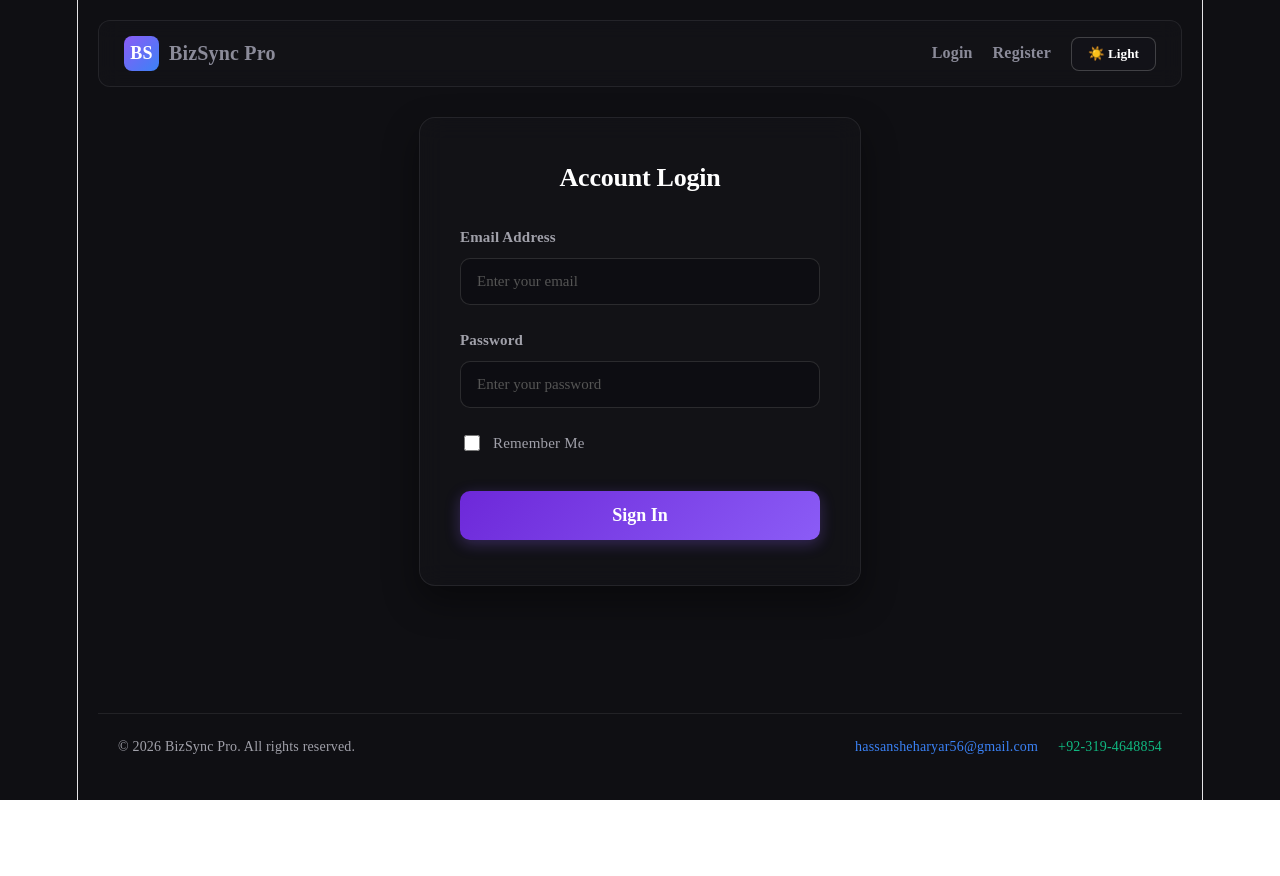
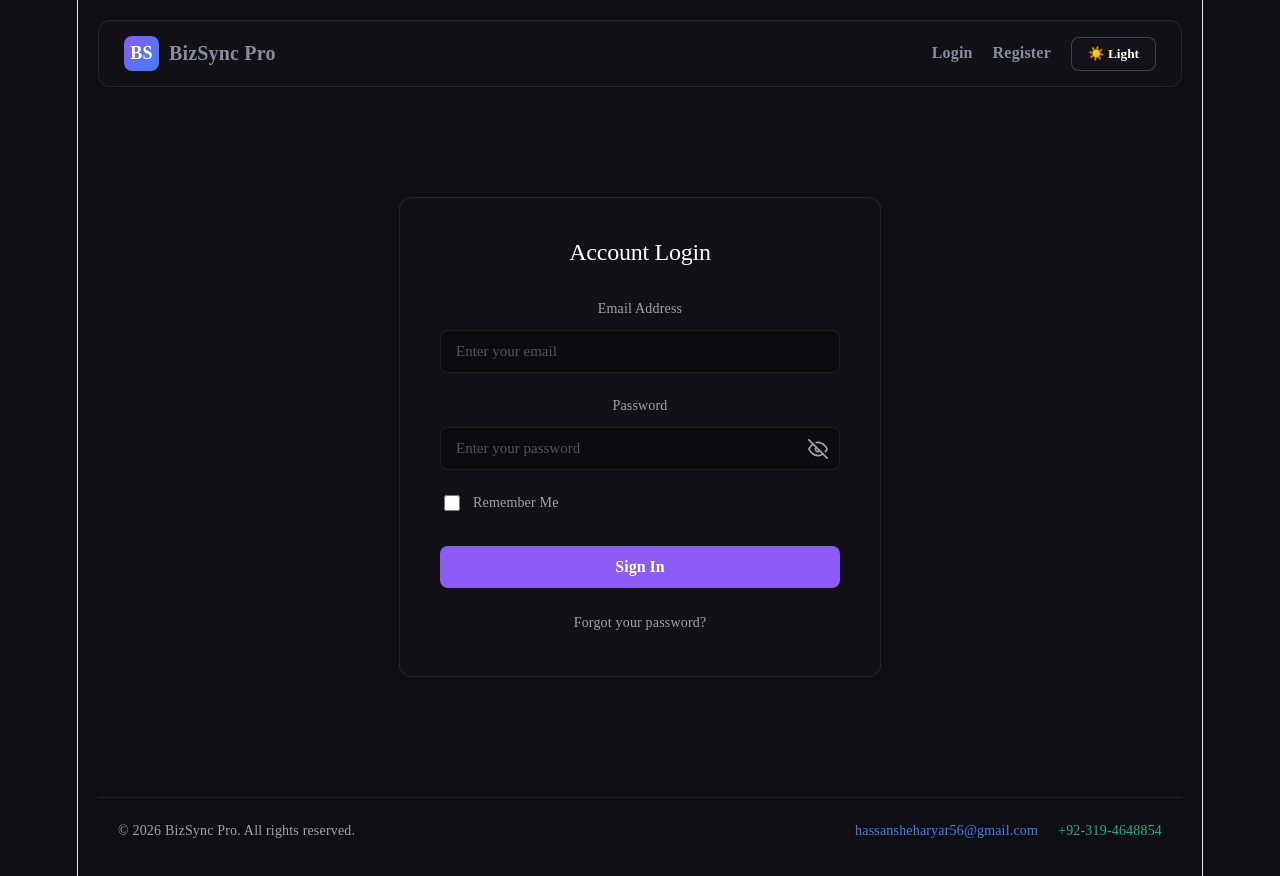
Before and after one commit to HassanSheharyar/interngrow-frontend-project, a React (Vite) app: page /login in a window 1280 px wide. Shown: the top 876 px of the page. Before the commit the page ends 800 px from the top, so only its background shows below. Built offline with nearby package versions, Linux system fonts and the light colour scheme; a web font is replaced by a local one.

Commit message:
Added show/hide password toggle and fixed login flow

```diff
--- a/src/pages/Login.jsx
+++ b/src/pages/Login.jsx
@@ -1,61 +1,91 @@
 import { useState } from 'react';
-import { useNavigate } from 'react-router-dom';
+import { Link } from 'react-router-dom';
 
 function Login({ onLogin }) {
   const [email, setEmail] = useState('');
   const [password, setPassword] = useState('');
-  const [rememberMe, setRememberMe] = useState(false);
-  const navigate = useNavigate();
+  const [showPassword, setShowPassword] = useState(false);
 
-  const handleLogin = (e) => {
+  const handleSubmit = (e) => {
     e.preventDefault();
+    // Frontend demo ke liye mock authentication fix:
+    // Email aur password check karke direct dashboard par bhej dega
+    if (email && password) {
       onLogin();
-    navigate('/dashboard');
+    } else {
+      alert("Please enter both email and password");
+    }
   };
 
   return (
-    <div className="form-container">
-      <h2>Account Login</h2>
+    <div style={{ display: 'flex', justifyContent: 'center', alignItems: 'center', minHeight: '80vh' }}>
+      <div style={{ backgroundColor: 'var(--bg-panel)', padding: '40px', borderRadius: '12px', border: '1px solid var(--border-light)', width: '100%', maxWidth: '400px' }}>
+        <h2 style={{ textAlign: 'center', color: 'var(--text-main)', marginBottom: '30px', fontFamily: "'Averia Gruesa Libre', cursive" }}>Account Login</h2>
 
-      <form onSubmit={handleLogin}>
+        <form onSubmit={handleSubmit} style={{ display: 'flex', flexDirection: 'column', gap: '20px' }}>
 
-        <div className="form-group">
-          <label>Email Address</label>
+          {/* Email Field */}
+          <div>
+            <label style={{ display: 'block', marginBottom: '8px', color: 'var(--text-muted)', fontSize: '14px' }}>Email Address</label>
             <input
               type="email"
-            placeholder="Enter your email"
               value={email}
               onChange={(e) => setEmail(e.target.value)}
+              placeholder="Enter your email"
               required
+              style={{ width: '100%', padding: '12px 15px', borderRadius: '8px', border: '1px solid var(--border-light)', backgroundColor: 'var(--input-bg)', color: 'var(--text-main)', boxSizing: 'border-box', outline: 'none' }}
             />
           </div>
 
-        <div className="form-group">
-          <label>Password</label>
+          {/* Password Field with Eye Icon */}
+          <div>
+            <label style={{ display: 'block', marginBottom: '8px', color: 'var(--text-muted)', fontSize: '14px' }}>Password</label>
+            <div style={{ position: 'relative' }}>
               <input
-            type="password"
-            placeholder="Enter your password"
+                type={showPassword ? "text" : "password"}
                 value={password}
                 onChange={(e) => setPassword(e.target.value)}
+                placeholder="Enter your password"
                 required
+                style={{ width: '100%', padding: '12px 15px', paddingRight: '45px', borderRadius: '8px', border: '1px solid var(--border-light)', backgroundColor: 'var(--input-bg)', color: 'var(--text-main)', boxSizing: 'border-box', outline: 'none' }}
               />
+              <button
+                type="button"
+                onClick={() => setShowPassword(!showPassword)}
+                style={{ position: 'absolute', right: '12px', top: '50%', transform: 'translateY(-50%)', background: 'none', border: 'none', color: 'var(--text-muted)', cursor: 'pointer', padding: 0, display: 'flex', alignItems: 'center', justifyContent: 'center' }}
+              >
+                {showPassword ? (
+                  <svg width="20" height="20" viewBox="0 0 24 24" fill="none" stroke="currentColor" strokeWidth="2" strokeLinecap="round" strokeLinejoin="round">
+                    <path d="M1 12s4-8 11-8 11 8 11 8-4 8-11 8-11-8-11-8z"></path>
+                    <circle cx="12" cy="12" r="3"></circle>
+                  </svg>
+                ) : (
+                  <svg width="20" height="20" viewBox="0 0 24 24" fill="none" stroke="currentColor" strokeWidth="2" strokeLinecap="round" strokeLinejoin="round">
+                    <path d="M17.94 17.94A10.07 10.07 0 0 1 12 20c-7 0-11-8-11-8a18.45 18.45 0 0 1 5.06-5.94M9.9 4.24A9.12 9.12 0 0 1 12 4c7 0 11 8 11 8a18.5 18.5 0 0 1-2.16 3.19m-6.72-1.07a3 3 0 1 1-4.24-4.24"></path>
+                    <line x1="1" y1="1" x2="23" y2="23"></line>
+                  </svg>
+                )}
+              </button>
+            </div>
           </div>
 
-        <div className="checkbox-group">
-          <input
-            type="checkbox"
-            id="rememberMe"
-            checked={rememberMe}
-            onChange={(e) => setRememberMe(e.target.checked)}
-          />
-          <label htmlFor="rememberMe">Remember Me</label>
+          {/* Remember Me */}
+          <div style={{ display: 'flex', alignItems: 'center', gap: '10px' }}>
+            <input type="checkbox" id="remember" style={{ cursor: 'pointer' }} />
+            <label htmlFor="remember" style={{ color: 'var(--text-muted)', fontSize: '14px', cursor: 'pointer' }}>Remember Me</label>
           </div>
 
-        <button type="submit" className="btn-primary">
+          {/* Submit Button */}
+          <button type="submit" style={{ width: '100%', padding: '12px', borderRadius: '8px', border: 'none', backgroundColor: '#8b5cf6', color: 'white', fontWeight: 'bold', fontSize: '16px', cursor: 'pointer', marginTop: '10px' }}>
             Sign In
           </button>
+        </form>
 
-      </form>
+        {/* Helper Link */}
+        <div style={{ textAlign: 'center', marginTop: '20px' }}>
+          <Link to="/forgot-password" style={{ color: 'var(--text-muted)', fontSize: '14px', textDecoration: 'none' }}>Forgot your password?</Link>
+        </div>
+      </div>
     </div>
   );
 }
```
Lines whose indentation alone changed are shown as unchanged.
